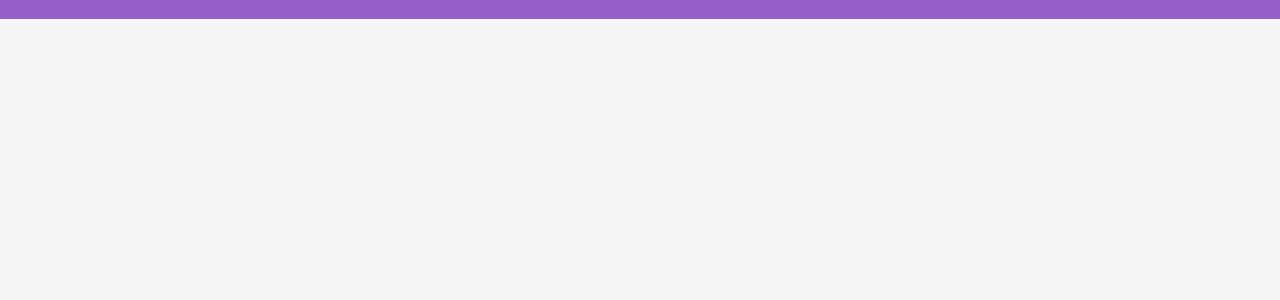
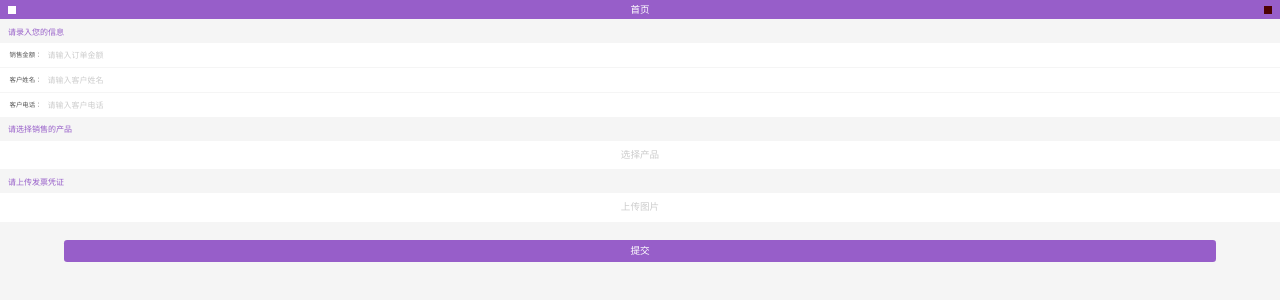
Before and after one commit to Genghaiyang/react-lx, a React app: page / in a window 1280 px wide. Built offline with nearby package versions, Linux system fonts and the light colour scheme.

Commit message:
202019home

```diff
--- a/package.json
+++ b/package.json
@@ -31,7 +31,8 @@
     "url-loader": "^3.0.0",
     "webpack": "^4.41.5",
     "webpack-cli": "^3.3.10",
-    "webpack-dev-server": "^3.10.1"
+    "webpack-dev-server": "^3.10.1",
+    "webpack-merge": "^4.2.2"
   },
   "dependencies": {
     "react": "^16.12.0",
--- /dev/null
+++ b/src/assets/app.less
@@ -0,0 +1,81 @@
+#content{
+  width: 100%;
+  overflow: hidden;
+  .info{
+    padding:0 0.5rem;
+    margin: 0.4rem 0;
+    font-size: 0.5rem;
+    color: #975ec9;
+  }
+  .input-line{
+    width: 100%;
+    height: 1.5rem;
+    background: #fff;
+    margin: 0.06rem 0 0 0;
+    span{
+      font-size: 0.4rem;
+      float: left;
+      margin: 0 0 0 0.6rem;
+      line-height: 1.5rem;
+      color: #555;
+    }
+    input{
+      height: 1rem;
+      width: 70%;
+      float: left;
+      border: 0;
+      outline: none;
+      margin: 0.25rem 0 0 0.25rem;
+      font-size: 0.5rem;
+    }
+  }
+}
+input::-webkit-input-placeholder, textarea::-webkit-input-placeholder {
+  color: #ccc;
+  font-size: 0.5rem;
+}
+.production-line{
+  width: 100%;
+  height: 1.8rem;
+  background: #fff;
+  display: block;
+  line-height: 1.8rem;
+  text-align: center;
+  color: #ccc;
+  font-size: 0.6rem;
+}
+.submitBtn{
+  width: 90%;
+  height: 1.4rem;
+  background: #975ec9;
+  margin: 0 auto;
+  border-radius: 0.2rem;
+  text-align: center;
+  line-height: 1.4rem;
+  color: #fff;
+  font-size: 0.6rem;
+}
+.picUpload{
+  width: 100%;
+  overflow: hidden;
+  .box{
+    width: 100%;
+    height: 1.8rem;
+    background: #fff;
+    position: relative;
+    text-align: center;
+    line-height: 1.8rem;
+    color: #ccc;
+    font-size: 0.6rem;
+    input{
+      width: 100%;
+      height: 100%;
+      position: absolute;
+      top:0;
+      left: 0;
+      border: 0;
+      outline: none;
+      opacity: 0;
+    }
+  }
+}
--- a/src/assets/header.less
+++ b/src/assets/header.less
@@ -3,4 +3,31 @@
     width: 100%;
     height: 1.2rem;
     background:@color;
+    text-align: center;
+    line-height: 1rem;
+    span{
+        color: #fff;
+        font-size: 0.6rem;
+    }
 }
+.head-nav-btn{
+    display: inline-block;
+    width: 0.5rem;
+    height: 0.5rem;
+    background: #fff;
+    float: left;
+    margin: 0.35rem 0 0 0.5rem;
+}
+.head-record-btn{
+    .head-nav-btn();
+    float: right;
+    background: rgb(77, 2, 2);
+    margin: 0.35rem 0.5rem 0 0;
+}
+.head-ok-btn{
+    float: right;
+    line-height: 1.2rem;
+    font-size: 0.5rem;
+    color: #fff;
+    margin-right: 0.5rem;
+}
--- a/src/assets/index.less
+++ b/src/assets/index.less
@@ -1,14 +1,7 @@
-@base: #f938ab;
+@base: #f5f5f5;
 
-.box-shadow(@style, @c) when (iscolor(@c)) {
-  -webkit-box-shadow: @style @c;
-  box-shadow:         @style @c;
+html,body{margin: 0; padding: 0; height: 100%; width: 100%;}
+body{
+  background:@base;
 }
-.box-shadow(@style, @alpha: 50%) when (isnumber(@alpha)) {
-  .box-shadow(@style, rgba(0, 0, 0, @alpha));
-}
-.box {
-  color: saturate(@base, 5%);
-  border-color: lighten(@base, 30%);
-  div { .box-shadow(0 0 5px, 30%) }
-}
+a{text-decoration: none;}
--- a/src/component/App.js
+++ b/src/component/App.js
@@ -1,9 +1,27 @@
 import React from "react"
 import TopBar from "./TopBar"
+import {Link} from "react-router-dom"
+import '../assets/app.less'
 class App extends React.Component{
       render(){
           return(
+              <div id='content'>
               <TopBar title='首页' recordBtn/>
+              <p className='info'>请录入您的信息</p>
+              <p className='input-line'><span>销售金额：</span><input type='text' placeholder='请输入订单金额'/></p>
+              <p className='input-line'><span>客户姓名：</span><input type='text' placeholder='请输入客户姓名'/></p>
+              <p className='input-line'><span>客户电话：</span><input type='text' placeholder='请输入客户电话'/></p>
+              <p className='info'>请选择销售的产品</p>
+              <Link to="/production" exact className="production-line">选择产品</Link>
+              <p className='info'>请上传发票凭证</p>
+              <div className='picUpload'>
+              <div className='box'><span>上传图片</span><input type='file'/></div>
+              <img src='' className='uploadImg'/>
+              </div>
+              <div className='submitBtn'>提交</div>
+
+              </div>
+
           )
       }
 }
--- a/src/component/TopBar.js
+++ b/src/component/TopBar.js
@@ -1,10 +1,14 @@
 import React from "react"
-import '../assets/header.less';
+import {Link} from "react-router-dom"
+import '../assets/header.less'
 class TopBar extends React.Component{
       render(){
           return(
               <header className="head-bar">
-
+                  <Link to="/nav" exact className="head-nav-btn"></Link>
+                  <span>{this.props.title}</span>
+                  {this.props.recordBtn&&<Link to="/record" className="head-record-btn"></Link>}
+                  {this.props.confirmBtn&&<Link to="/" className="head-ok-btn">确定</Link>}
               </header>
           )
       }
--- /dev/null
+++ b/src/store/store.js
@@ -0,0 +1,12 @@
+import {createStore, combineReducers, applyMiddleware} from 'redux'
+const rootReducer = (state = [], action)=>{
+    switch (action.type) {
+        case 'ADD_TODO':
+          return {...state,...action.payload}
+          //return Object.assign({}, state, action.payload)
+        default:
+          return state
+      }
+}
+const store = createStore(rootReducer)
+export default store
```
Also changed, not shown: src/main.js (+11 -4 lines), src/reducer/新建文本文档.txt (added).
